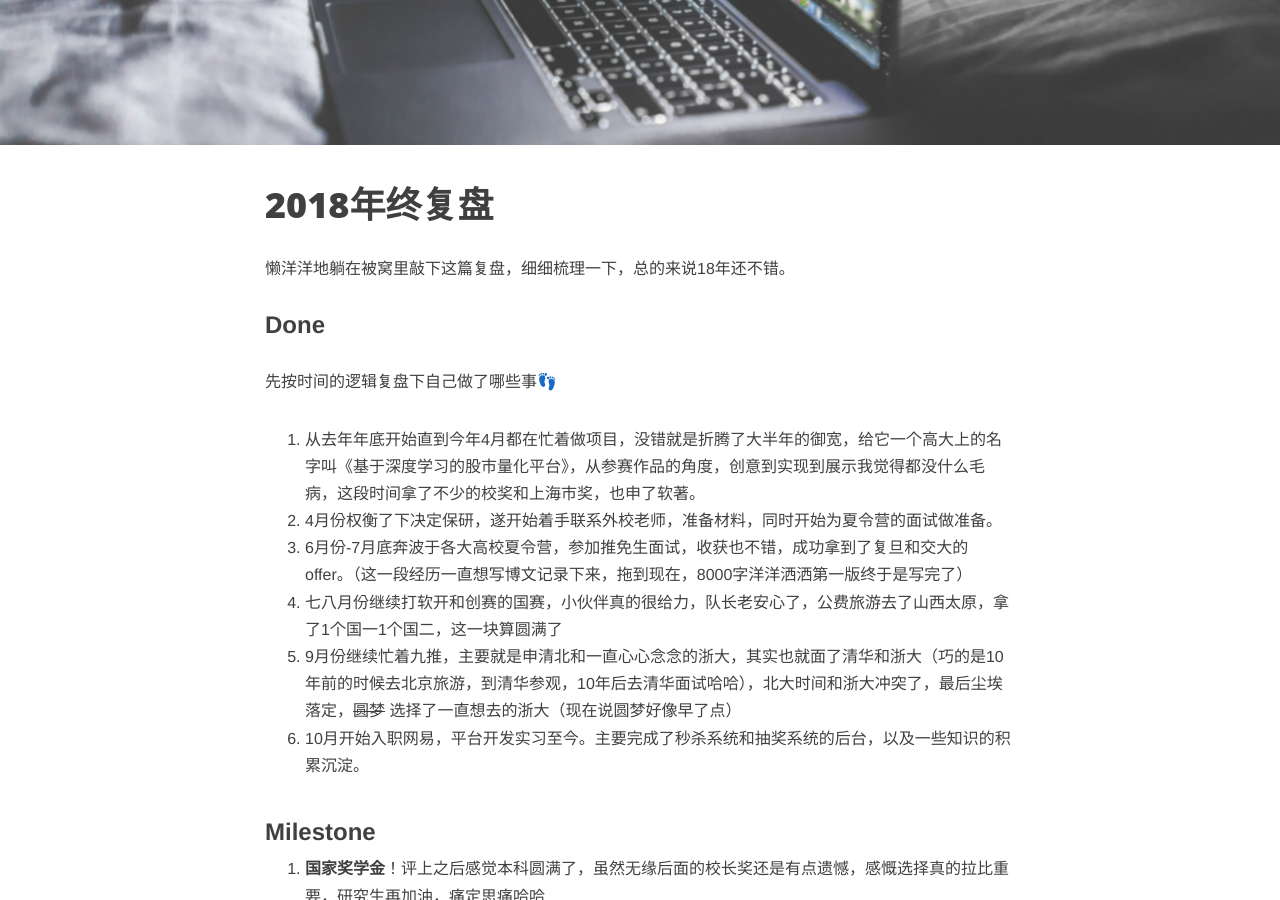
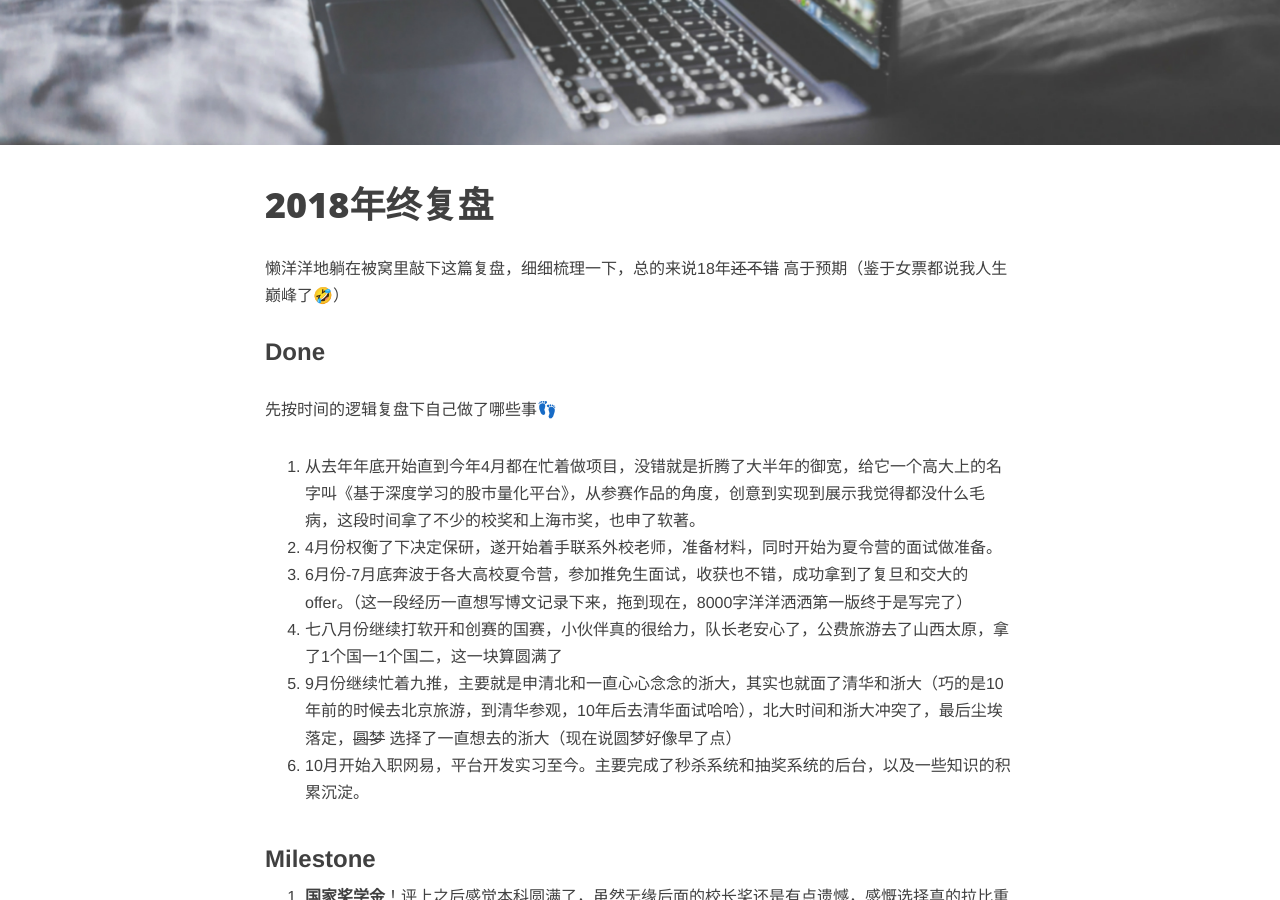
Before and after one commit to Apiao-1/Apiao_blog.io, a Jekyll site: the page built from _posts/2018-12-31-2018年终复盘.md, in a window 1280 px wide and 900 px high, scrolled down 401 px. Built offline with Jekyll 4.4.1, drawn with Linux system fonts in a browser that asks for light colours; nearby versions of some CDN libraries; comment, search, counter and statistics services are not loaded.

Commit message:
Update 2018-12-31-2018年终复盘.md

```diff
--- a/_posts/2018-12-31-2018年终复盘.md
+++ b/_posts/2018-12-31-2018年终复盘.md
@@ -10,7 +10,7 @@ header-img: "img/article3.jpg"
 
 # 2018年终复盘
 
-懒洋洋地躺在被窝里敲下这篇复盘，细细梳理一下，总的来说18年还不错。
+懒洋洋地躺在被窝里敲下这篇复盘，细细梳理一下，总的来说18年~~还不错~~ 高于预期（鉴于女票都说我人生巅峰了🤣）
 ### Done
 先按时间的逻辑复盘下自己做了哪些事👣
 1. 从去年年底开始直到今年4月都在忙着做项目，没错就是折腾了大半年的御宽，给它一个高大上的名字叫《基于深度学习的股市量化平台》，从参赛作品的角度，创意到实现到展示我觉得都没什么毛病，这段时间拿了不少的校奖和上海市奖，也申了软著。
```
Also changed, not shown: 2 other files.
